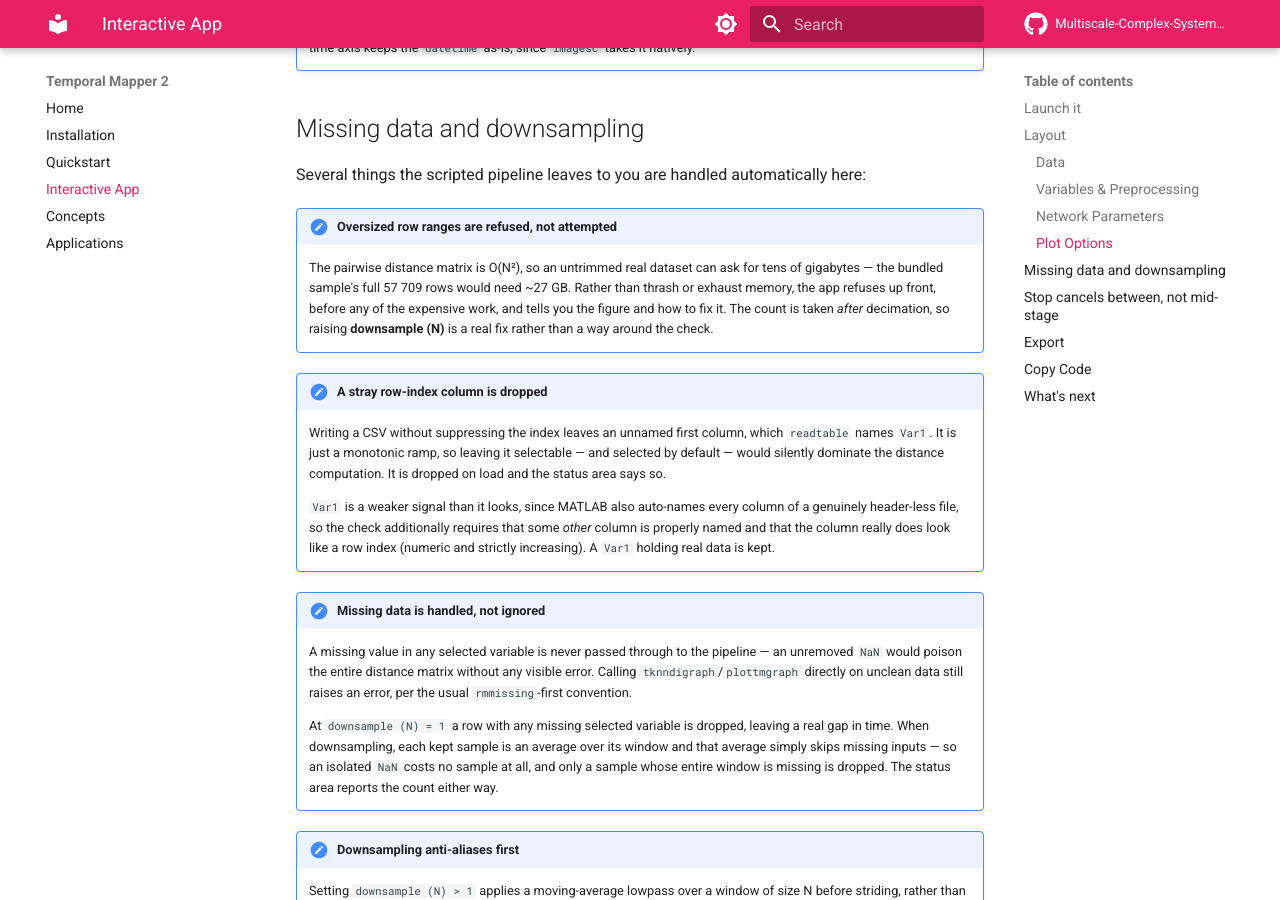
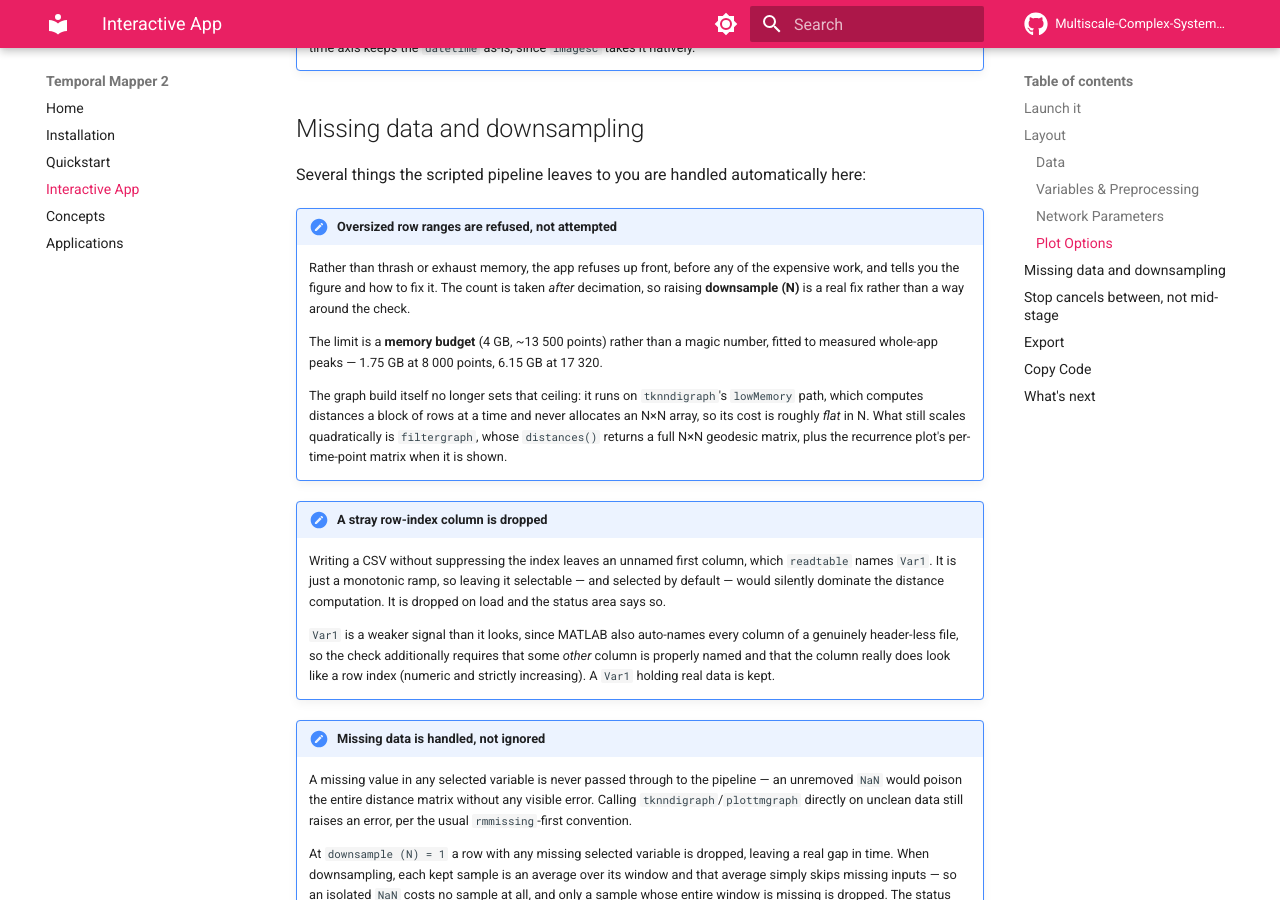
Before and after one commit to Multiscale-Complex-Systems-Lab/tmapper2, an MkDocs documentation site: the page built from docs/gui-app.md, in a window 1280 px wide and 900 px high, scrolled down 2593 px. Built offline with MkDocs 1.6.1 and Material for MkDocs 9.7.7, drawn with Linux system fonts in a browser that asks for light colours; comment, search, counter and statistics services are not loaded.

Commit message:
GUI: build via tknndigraph's lowMemory path, and refit the guard
The app handed tknndigraph a precomputed pdist2 matrix, which forced the
O(N^2) allocation the lowMemory path exists to avoid. It now passes X
directly with lowMemory on, so the graph build never forms an N-by-N
array and its cost is roughly flat in N. generateCode emits the same,
and the two timing stages that were reported separately are now one,
since distances are computed inside the k-NN step.

That moved the bottleneck rather than removing it, which the
measurements made clear: at 24000 points tknndigraph holds ~1.9 GB
whatever N is, while filtergraph climbs to ~6 GB, because distances()
still returns a full N-by-N geodesic matrix. Showing the recurrence plot
adds a second N-by-N array via TCMdistance. Those two are what the
ceiling now reflects.

So the guard was refitted to measured whole-app peaks (1.75 GB at 8000
points, 6.15 GB at 17320) rather than to any single matrix, and now
predicts those within 2%. The limit rises from ~8720 to ~13520 points at
a 4 GB budget; verified by building 13000 points end to end in 3.71 GB.

My first attempt at the refit was wrong and the check caught it: fitting
only filtergraph's geodesic matrix predicted 4.0 GB at the limit where
the real figure was 6.15, because I had missed that the recurrence plot
contributes a second quadratic term.

Raising the ceiling further now means attacking filtergraph: for an
unweighted graph, thresholding geodesics at d is reachability within d
hops, which sparse boolean products give without ever going dense. Noted
in the guard rather than attempted here.

```diff
--- a/docs/gui-app.md
+++ b/docs/gui-app.md
@@ -98,12 +98,21 @@ Several things the scripted pipeline leaves to you are handled automatically
 here:
 
 !!! note "Oversized row ranges are refused, not attempted"
-    The pairwise distance matrix is O(N²), so an untrimmed real dataset can
-    ask for tens of gigabytes — the bundled sample's full 57 709 rows would
-    need ~27 GB. Rather than thrash or exhaust memory, the app refuses up
-    front, before any of the expensive work, and tells you the figure and
-    how to fix it. The count is taken *after* decimation, so raising
-    **downsample (N)** is a real fix rather than a way around the check.
+    Rather than thrash or exhaust memory, the app refuses up front, before
+    any of the expensive work, and tells you the figure and how to fix it.
+    The count is taken *after* decimation, so raising **downsample (N)** is
+    a real fix rather than a way around the check.
+
+    The limit is a **memory budget** (4 GB, ~13 500 points) rather than a
+    magic number, fitted to measured whole-app peaks — 1.75 GB at 8 000
+    points, 6.15 GB at 17 320.
+
+    The graph build itself no longer sets that ceiling: it runs on
+    `tknndigraph`'s `lowMemory` path, which computes distances a block of
+    rows at a time and never allocates an N×N array, so its cost is roughly
+    *flat* in N. What still scales quadratically is `filtergraph`, whose
+    `distances()` returns a full N×N geodesic matrix, plus the recurrence
+    plot's per-time-point matrix when it is shown.
 
 !!! note "A stray row-index column is dropped"
     Writing a CSV without suppressing the index leaves an unnamed first
```
Also changed, not shown: 2 other files.
